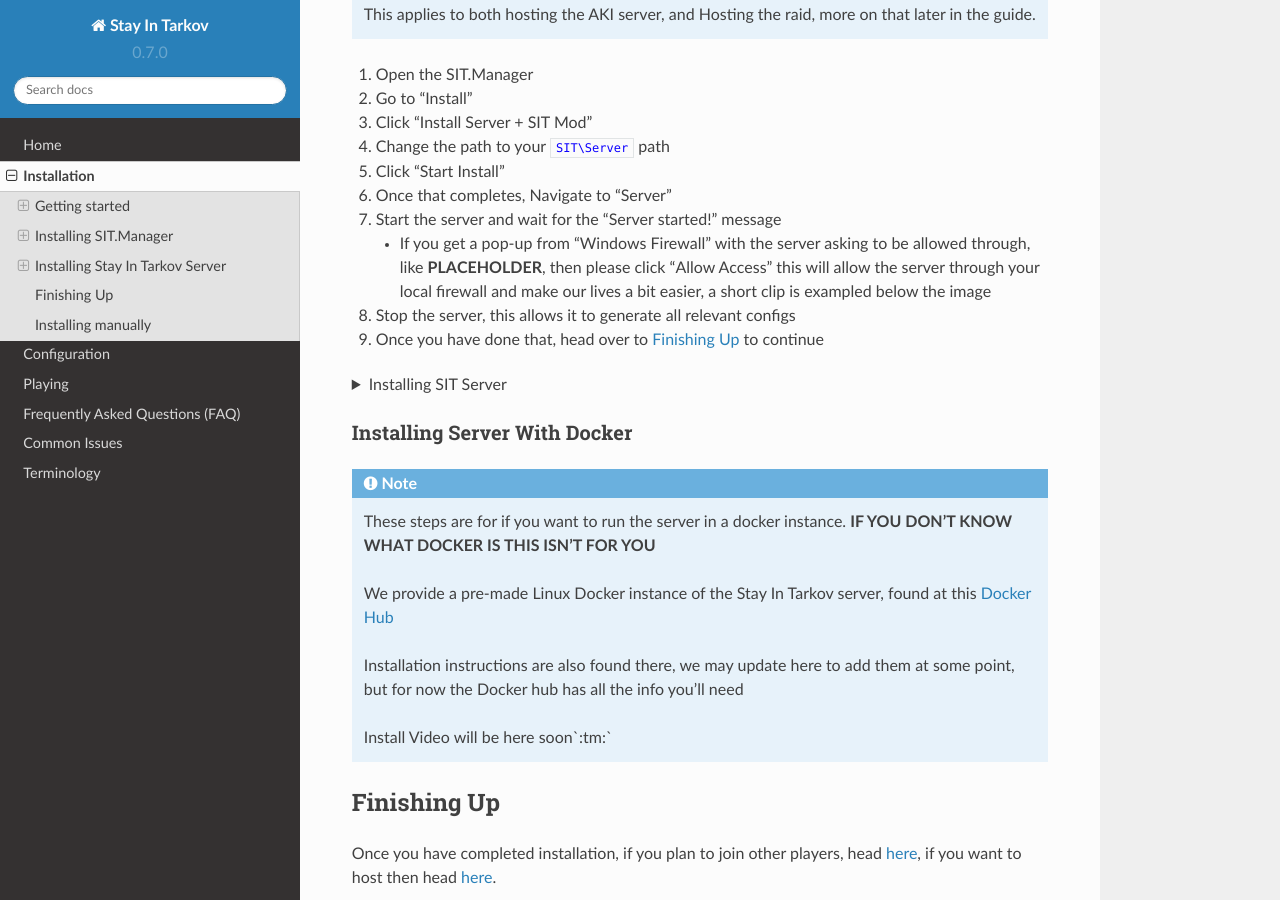
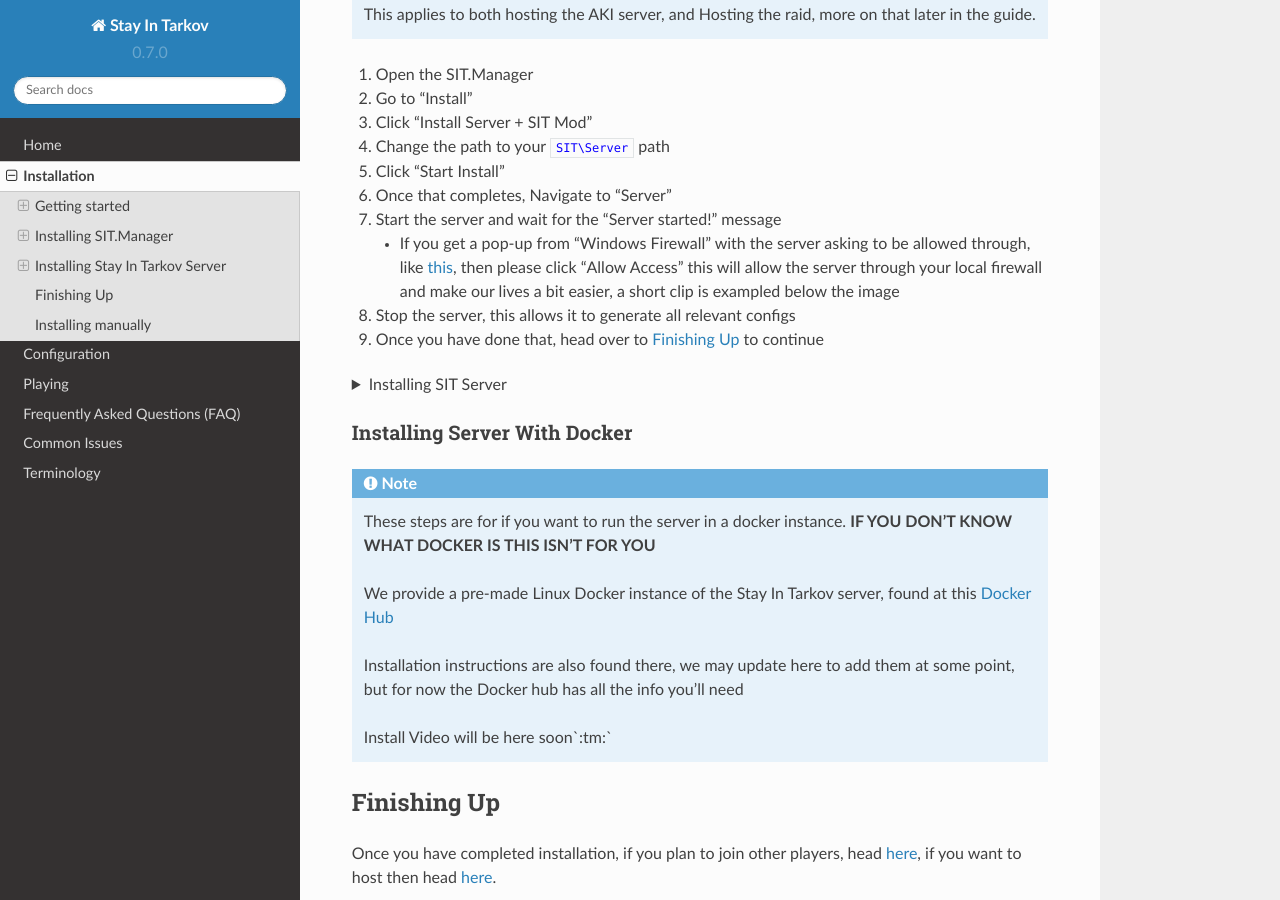
Before and after one commit to stayintarkov/SIT.Documentation, a Sphinx documentation site: the page built from docs/source/install.rst, in a window 1280 px wide and 900 px high, scrolled down 2561 px. Built offline with Sphinx 7.4.7 and the Read the Docs theme 2.0.0, drawn with Linux system fonts in a browser that asks for light colours.

Commit message:
Quick fix to placegolder and extra firewall step

```diff
--- a/docs/source/configure.rst
+++ b/docs/source/configure.rst
@@ -163,6 +163,8 @@
 #. Save your changes and close the text editor.
 #. Once you have done this, head :ref:`here <serverplay>` and follow the Server steps to see how to launch and join the server
 
+.. _firewall:
+
 Firewall Configuration
 ----------------------
 
@@ -194,6 +196,7 @@
 #. Click "Allow Antother App"
 #. Click "Browse" and navigate to where your ``Aki.Server.exe`` is
 #. Select it and click "Add"
+#. Make sure both public and private are ticked
 #. That should be Aki allowed through your windows firewall, and your server set-up should now be finished
 
 .. raw:: html
--- a/docs/source/install.rst
+++ b/docs/source/install.rst
@@ -177,7 +177,7 @@
 6. Once that completes, Navigate to "Server"
 7. Start the server and wait for the "Server started!" message
 
-   * If you get a pop-up from "Windows Firewall" with the server asking to be allowed through, like **PLACEHOLDER**, then please click "Allow Access"
+   * If you get a pop-up from "Windows Firewall" with the server asking to be allowed through, like :ref:`this <firewall>`, then please click "Allow Access"
      this will allow the server through your local firewall and make our lives a bit easier, a short clip is exampled below the image
 
 8. Stop the server, this allows it to generate all relevant configs
```
